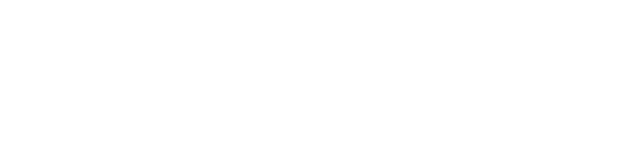
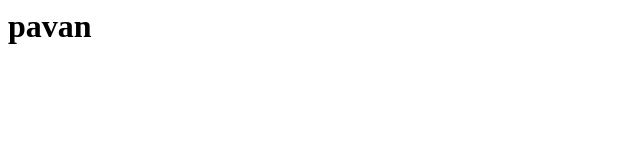
Before and after one commit to pavanmunaganti1/test, a plain HTML site: page index.html in a window 1280 px wide. Shown: the whole page, without its empty margins (0-640 px from the left). Drawn offline with Linux system fonts and the light colour scheme.

Commit message:
Update index.html

```diff
--- a/index.html
+++ b/index.html
@@ -1,3 +1,6 @@
 <hmtl>
 <head> <title> test</title></head>
+  <body>
+    <h1>pavan</h1>
+  </body>
 </html>
```
